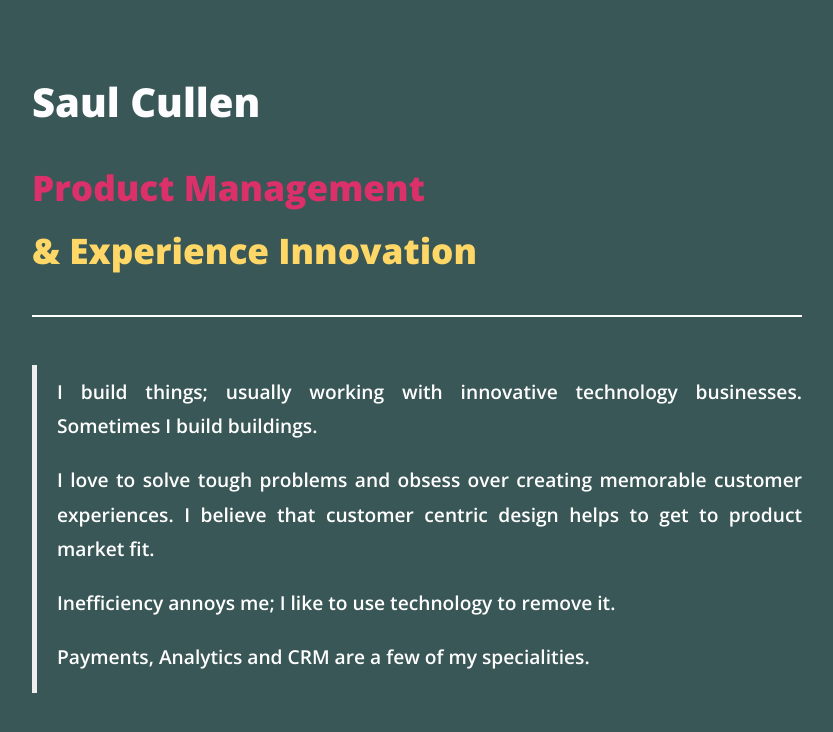
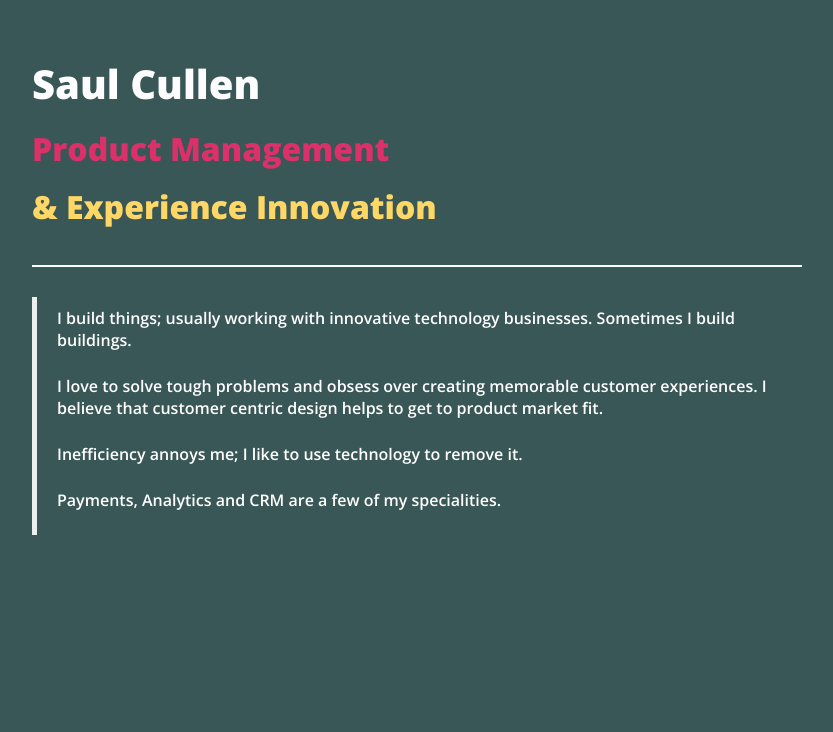
Before and after one commit to sgcullen/saulcullen, a plain HTML site: page index.html in a window 1280 px wide. Shown: the whole page, without its empty margins (223-1056 px from the left). Drawn offline with nearby package versions, Linux system fonts and the light colour scheme; a script that the page names is missing.

Commit message:
Changing font sizing techniques

```diff
--- a/css/_reset.scss
+++ b/css/_reset.scss
@@ -17,7 +17,7 @@ article, aside, details, figcaption, figure, footer, header, hgroup, menu, nav,
   display: block; }
 
 body {
-  line-height: 1.8; }
+  line-height: 1.0; }
 
 ol, ul {
   list-style: none; }
--- a/css/styles.scss
+++ b/css/styles.scss
@@ -32,7 +32,7 @@ $desktop-width: 1024px;
 
 body {
     font-family: 'Open Sans', sans-serif;
-    font-size: 1em;
+    font-size: 16px;
     font-weight: 800;
     position: relative;
     //color: #FDFDFF;
@@ -40,7 +40,17 @@ body {
     //background-color: $color2;
     -webkit-font-smoothing: antialiased;
     color: white;
-}
+    line-height: 1.25;
+
+    @include tablet {
+      line-height: 1.375;
+    }
+
+    @include desktop {
+      line-height: 1.375;
+    }
+
+  }
 
 html, body
 {
@@ -86,12 +96,12 @@ html, body
 
 hr {
   min-width: 100%;
-    border: none;
-    background-color: white;
-    height: 2px;
-    margin-left: 0;
-    margin-bottom: 3em;
-    margin-top: 2em;
+  border: none;
+  background-color: white;
+  height: 2px;
+  margin-left: 0;
+  margin-bottom: 30px;
+  margin-top: 30px;
 }
 
 .wrapper {
@@ -104,20 +114,23 @@ padding: 0em 1.2em 1.2em 1.2em;
 }
 
 h1 {
-  font-size: 2.5em;
-  line-height: 2.7em;
+  font-size: 250%;
+  line-height: 180%;
+  //line-height: 2.7em;
   color: $color4;
 }
 
 h2 {
-  font-size: 2.2em;
+  font-size: 200%;
+  line-height: 180%;
   //line-height: 2.2em;
   //margin-after: 1em;
   color: $color3;
 }
 
 h3 {
-  font-size: 2.2em;
+  font-size: 200%;
+  line-height: 180%;
   //line-height: 2.2em;
   color: $color2;
 }
@@ -138,19 +151,19 @@ blockquote {
 }
 
 .white-text {
-  padding-bottom: 1em;
+  padding-bottom: 1.5em;
   font-weight: 600;
-  font-size: 1.6em;
+  font-size: 110%;
 
   @include tablet {
-    font-size: 1.6em;
+    font-size: 100%;
   }
 
   @include desktop {
-    font-size: 1.2em;
+    font-size: 100%;
   }
 }
 
 p {
-  text-align: justify;
+  text-align: left;
 }
```
Also changed, not shown: index.html (+7 -1 lines), css/styles.css.
